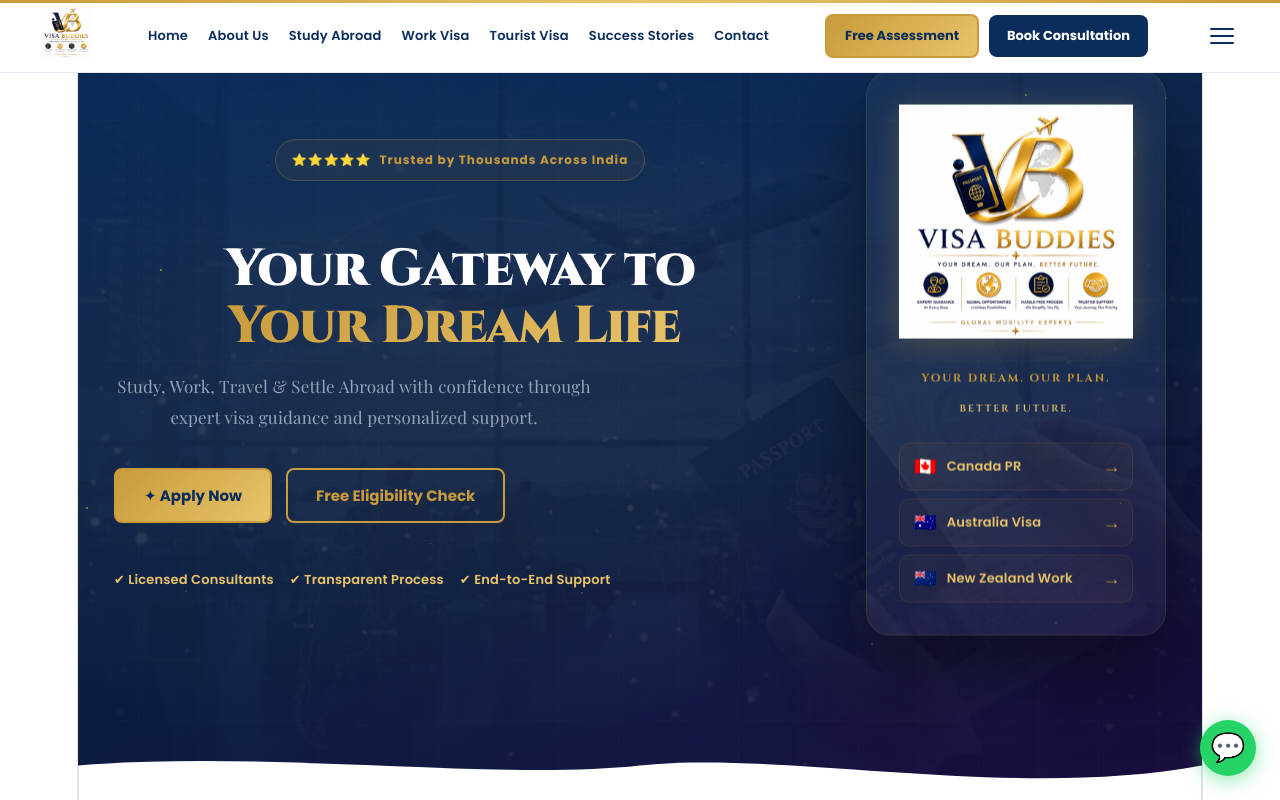
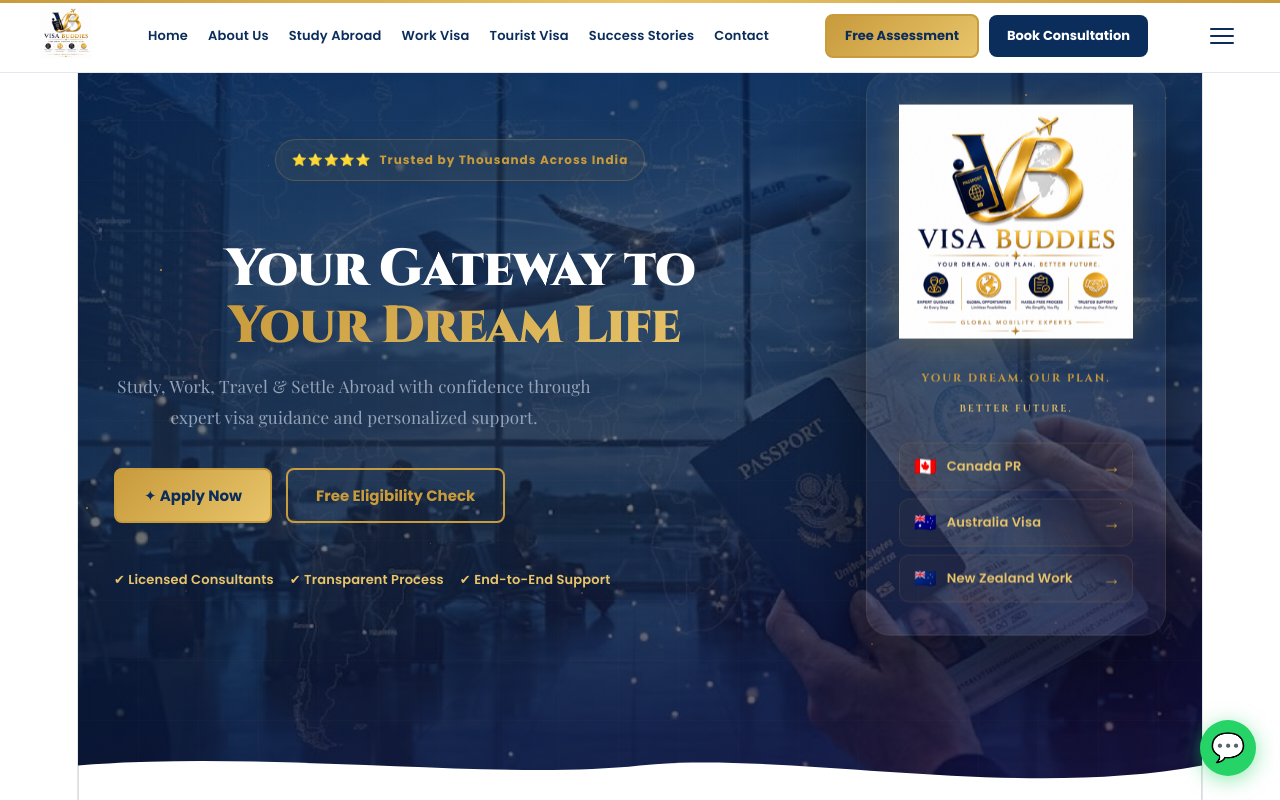
Before and after one commit to hetpatel79/visa-buddies, a React (Vite) app: page / in a window 1280 px wide. Shown: the top 800 px of the page. Built offline with nearby package versions, Linux system fonts and the light colour scheme.

Commit message:
Increase hero background image visibility, lighten overlay

```diff
--- a/src/App.jsx
+++ b/src/App.jsx
@@ -304,8 +304,8 @@
 
       {/* ── HERO ── */}
       <section id="home" style={{ position: "relative", minHeight: "100vh", display: "flex", alignItems: "center", background: `linear-gradient(160deg,${C.navy} 0%,#0D1F45 60%,#1A0A3C 100%)`, overflow: "hidden", paddingTop: 72 }}>
-        <div style={{ position: "absolute", inset: 0, backgroundImage: `url(${heroBg})`, backgroundSize: "cover", backgroundPosition: "center", opacity: 0.55 }} />
-        <div style={{ position: "absolute", inset: 0, background: `linear-gradient(160deg,${C.navy}E6 0%,#0D1F45CC 60%,#1A0A3CE6 100%)` }} />
+        <div style={{ position: "absolute", inset: 0, backgroundImage: `url(${heroBg})`, backgroundSize: "cover", backgroundPosition: "center", opacity: 0.85 }} />
+        <div style={{ position: "absolute", inset: 0, background: `linear-gradient(160deg,${C.navy}99 0%,#0D1F4580 60%,#1A0A3C99 100%)` }} />
         <Stars count={40} />
         <div style={{ position: "absolute", inset: 0, backgroundImage: `linear-gradient(${C.gold}06 1px,transparent 1px),linear-gradient(90deg,${C.gold}06 1px,transparent 1px)`, backgroundSize: "60px 60px", pointerEvents: "none" }} />
         <div style={{ position: "absolute", inset: 0, background: "radial-gradient(ellipse at 30% 50%,rgba(200,155,60,0.08) 0%,transparent 60%)", pointerEvents: "none" }} />
```
